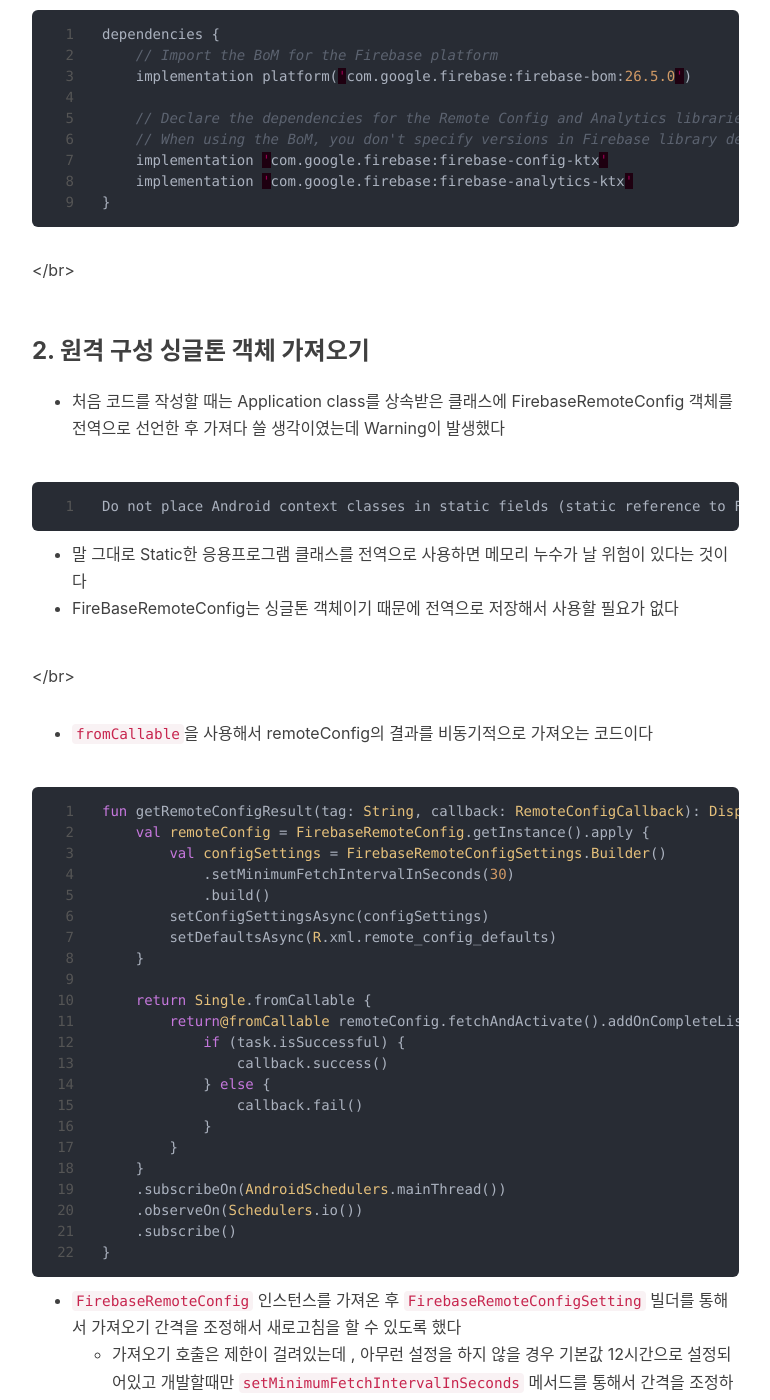
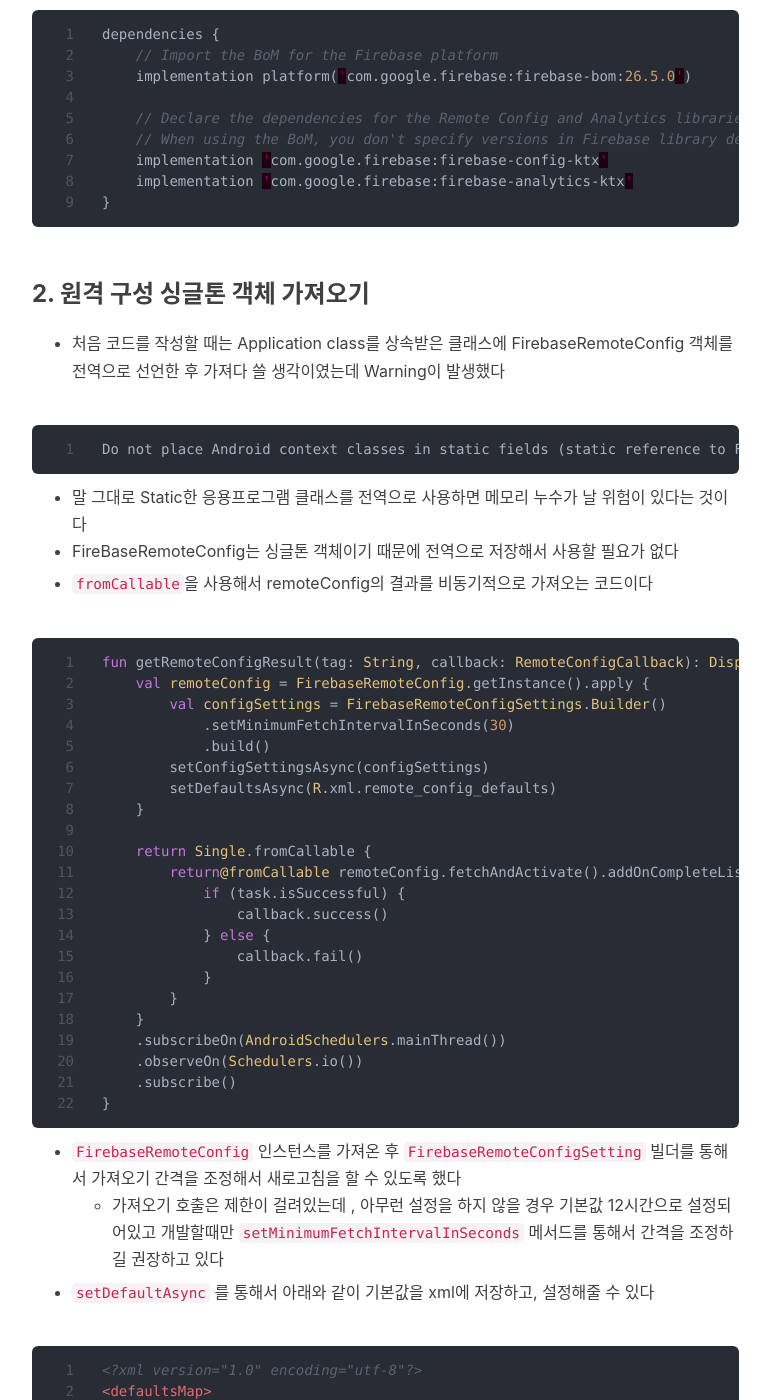
Before and after one commit to dongsik93/dongsik93.github.io, a Jekyll site: the page built from _posts/2021-07-27-til-android-remote-config.md, in a window 1280 px wide and 1400 px high, scrolled down 946 px. Shown: the whole window, without its empty margins (233-1003 px from the left). Built offline with Jekyll 4.4.1, drawn with Linux system fonts in a browser that asks for light colours; nearby versions of some CDN libraries; comment, search, counter and statistics services are not loaded.

Commit message:
remove </br>

````diff
--- a/_posts/2021-07-27-til-android-remote-config.md
+++ b/_posts/2021-07-27-til-android-remote-config.md
@@ -36,7 +36,7 @@
 }
 ```
 
-</br>
+
 
 ### 2. 원격 구성 싱글톤 객체 가져오기
 
@@ -49,7 +49,7 @@
 - 말 그대로 Static한 응용프로그램 클래스를 전역으로 사용하면 메모리 누수가 날 위험이 있다는 것이다
 - FireBaseRemoteConfig는 싱글톤 객체이기 때문에 전역으로 저장해서 사용할 필요가 없다
 
-</br>
+
 
 - `fromCallable`을 사용해서 remoteConfig의 결과를 비동기적으로 가져오는 코드이다
 
@@ -81,7 +81,7 @@
 - `FirebaseRemoteConfig` 인스턴스를 가져온 후 `FirebaseRemoteConfigSetting` 빌더를 통해서 가져오기 간격을 조정해서 새로고침을 할 수 있도록 했다
     - 가져오기 호출은 제한이 걸려있는데 , 아무런 설정을 하지 않을 경우 기본값 12시간으로 설정되어있고 개발할때만 `setMinimumFetchIntervalInSeconds` 메서드를 통해서 간격을 조정하길 권장하고 있다
 
-</br>
+
 
 - `setDefaultAsync` 를 통해서 아래와 같이 기본값을 xml에 저장하고, 설정해줄 수 있다
 
@@ -96,7 +96,7 @@
 </defaultsMap>
 ```
 
-</br>
+
 
 - `fetchAndActivate()` 를 통해서 서버에서 값을 가져올 수 있다
 
@@ -108,7 +108,7 @@
 
 - 비동기적으로 값을 패치하며, 패치된 결과를 실행시킨다. 만약 백엔드로부터 마지막 패치시점 시간이 설정된 시간 이내이면 최근 패치한 값을 가져오고, 시간이 지났다면 백엔드로부터 값을 다시 패치한다
 
-</br>
+
 
 참고사이트
 
````
